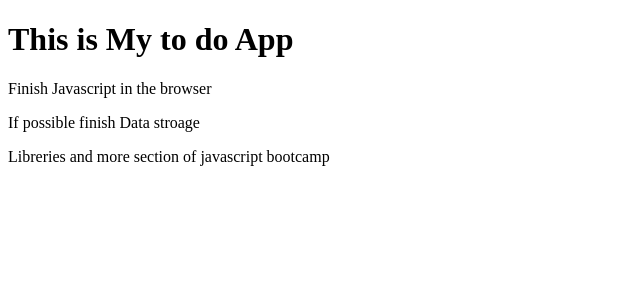
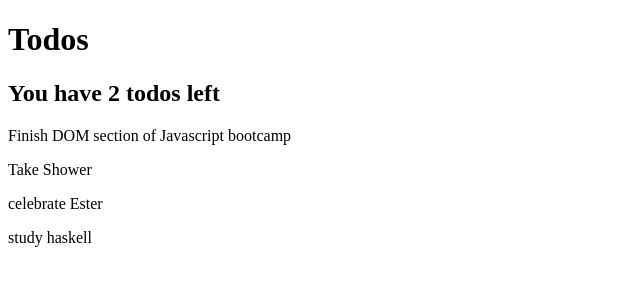
Before and after one commit to YeabsiraNigusse/Javascript, a plain HTML site: page todo-app/todo.html in a window 1280 px wide. Shown: the whole page, without its empty margins (0-640 px from the left). Drawn offline with Linux system fonts and the light colour scheme.

Commit message:
learning DOM

```diff
--- a/todo-app/todo.html
+++ b/todo-app/todo.html
@@ -1,12 +1,11 @@
 <!DOCTYPE html>
 
 <html>
-    <head></head>
+    <head>
+    </head>
     <body>
-        <h1> This is My to do App</h1>
-        <p>Finish Javascript in the browser</p>
-        <p>If possible finish Data stroage</p>
-        <p>Libreries and more section of javascript bootcamp</p>
+        <h1>Todos</h1>
 
+        <script src="todo.js"></script>
     </body>
 </html>
--- /dev/null
+++ b/todo-app/todo.js
@@ -0,0 +1,66 @@
+const todos = [
+    {
+        text: 'Finish DOM section of Javascript bootcamp',
+        completed: false
+    },
+    {
+        text: 'Take Shower',
+        completed: true
+    },
+    {
+        text: 'celebrate Ester',
+        completed: true
+    },
+    {
+        text: 'study haskell',
+        completed: false
+    }
+]
+
+// const ps = document.querySelectorAll('p')
+
+// ps.forEach(function(p){
+//     if (p.textContent.includes('the')){//removing elements depending on thir content
+//         p.remove()
+//     }
+// })
+
+// challenge time
+// you have 2 todos left(p element)
+// add a p for each todo above(use text value)
+
+let incompleteTask = function(todos){
+    let count = 0
+    todos.forEach(function(todo){
+        if (todo.completed === false){
+            count = count + 1
+        }
+    })
+    return count
+}
+const message = document.createElement('h2')
+message.textContent = `You have ${incompleteTask(todos)} todos left`
+document.querySelector('body').appendChild(message)
+
+todos.forEach(function(todo){
+    const p = document.createElement('p')
+    p.textContent = todo.text
+    document.querySelector('body').append(p)
+})
+// const p1 = document.createElement('p')
+// p1.textContent = todos[0].text
+// document.querySelector('body').append(p1)
+
+// const p2 = document.createElement('p')
+// p2.textContent = todos[1].text
+// document.querySelector('body').append(p2)
+
+// const p3 = document.createElement('p')
+// p3.textContent = todos[2].text
+// document.querySelector('body').append(p3)
+
+// const p4 = document.createElement('p')
+// p4.textContent = todos[3].text
+// document.querySelector('body').append(p4)
+
+// console.log(todos[0])
```
Also changed, not shown: notes-app/index.html (+0 -3 lines), notes-app/notes-app.js (+12 -2 lines).
